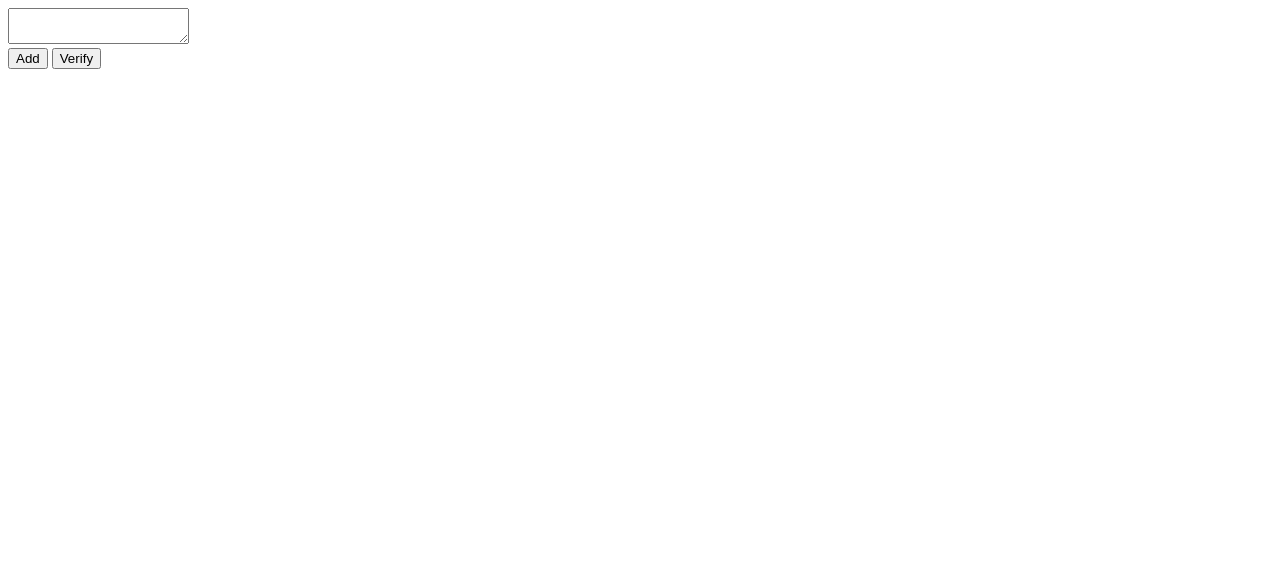
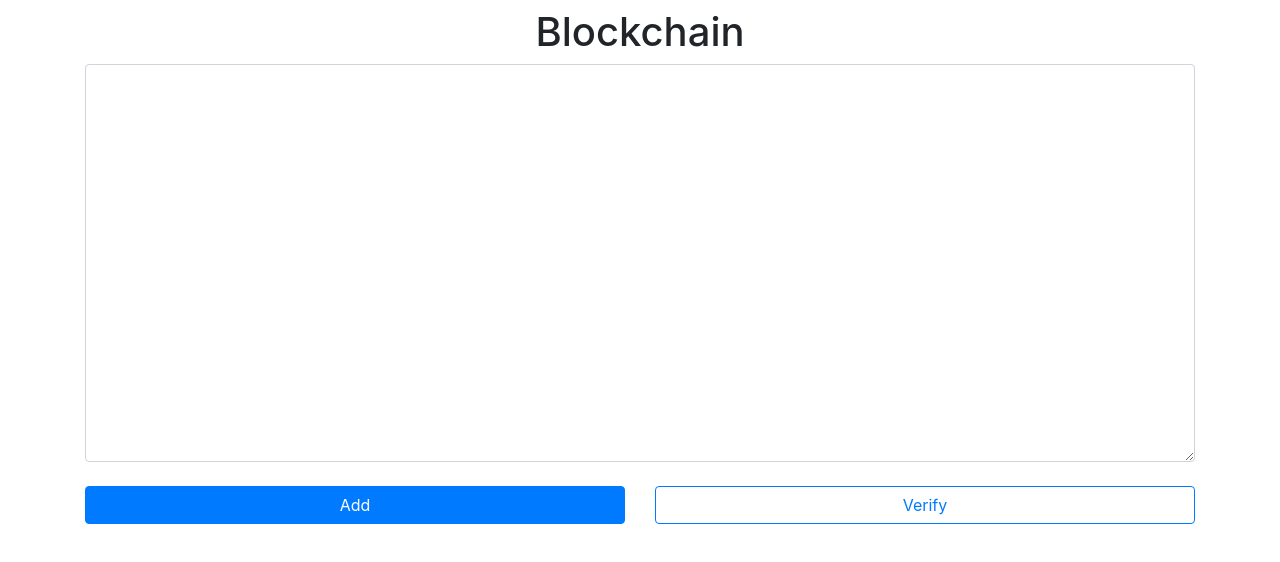
Before and after one commit to ondralukes/blockchain, a website: page src/public/index.html in a window 1280 px wide. Drawn offline with nearby package versions, Linux system fonts and the light colour scheme.

Commit message:
Form GUI

```diff
--- a/src/public/index.html
+++ b/src/public/index.html
@@ -4,14 +4,24 @@
   <meta charset="utf-8">
   <title>Blockchain</title>
   <meta name="author" content="ondralukes">
+  <link rel="stylesheet" href="https://stackpath.bootstrapcdn.com/bootstrap/4.3.1/css/bootstrap.min.css" integrity="sha384-ggOyR0iXCbMQv3Xipma34MD+dH/1fQ784/j6cY/iJTQUOhcWr7x9JvoRxT2MZw1T" crossorigin="anonymous">
   <script src="index.js" charset="utf-8"></script>
 </head>
 <body onload="init();">
-     <textarea id="message"></textarea>
+  <div class="container">
+    <h1 class="text-center my-2">Blockchain</h1>
+    <textarea id="message" class="form-control" rows="16"></textarea>
     <br>
-     <button id="addBtn" type="button">Add</button>
-     <button id="verifyBtn" type="button">Verify</button>
+    <div class="row">
+      <div class="col-6">
+        <button class="col-12 btn btn-primary" id="addBtn" type="button">Add</button>
+      </div>
+      <div class="col-6">
+        <button class="col-12 btn btn-outline-primary" id="verifyBtn" type="button">Verify</button>
+      </div>
+    </div>
     <br>
     <div id="status"></div>
+  </div>
 </body>
 </html>
```
Lines whose indentation alone changed are shown as unchanged.
